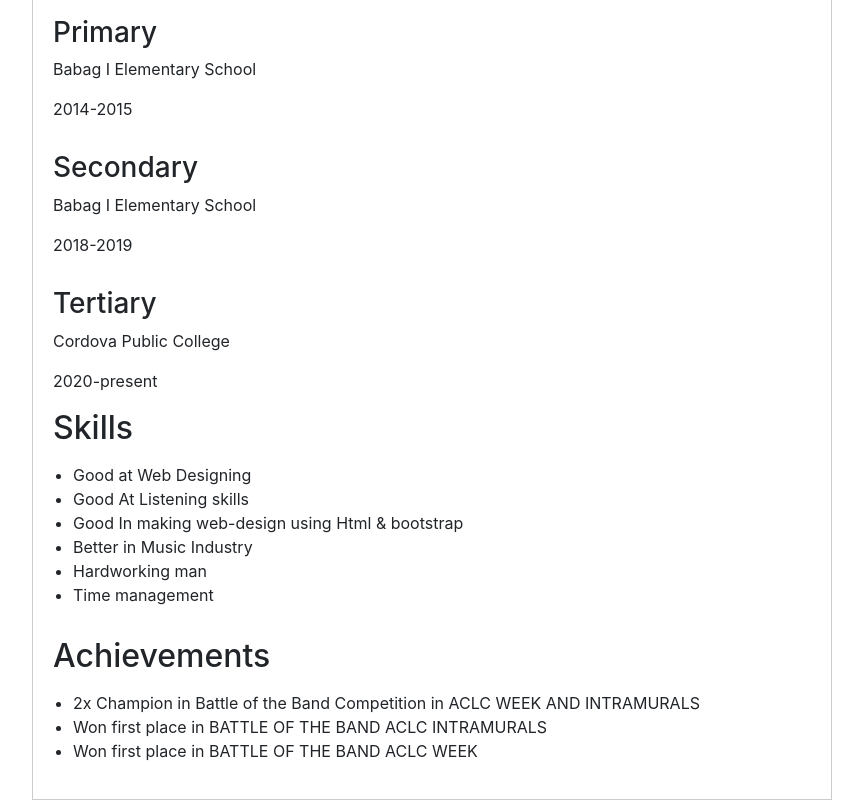
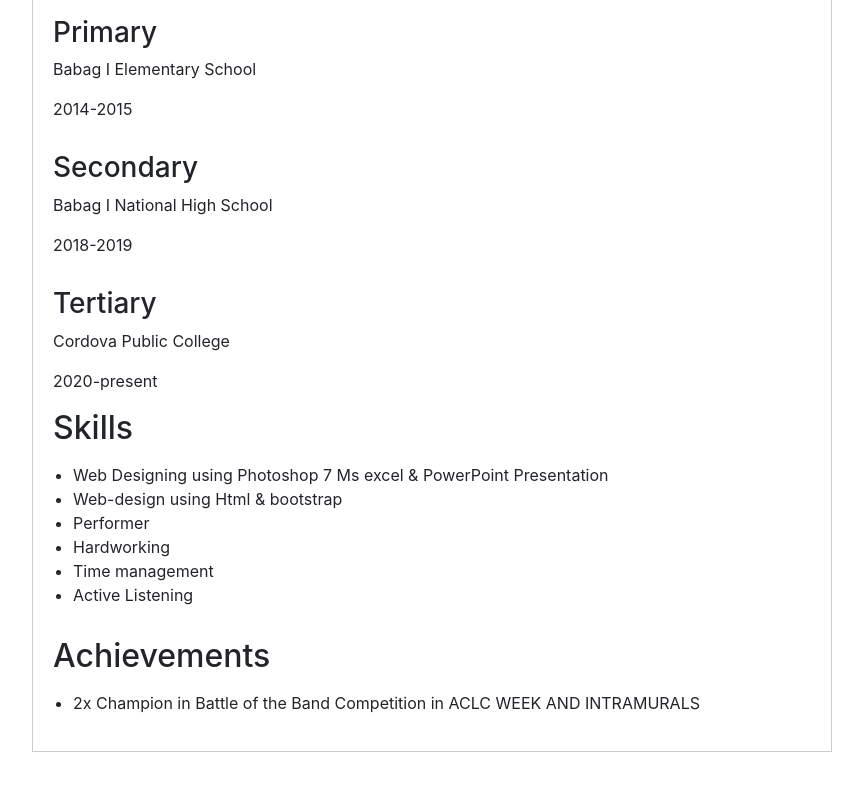
Before and after one commit to GloriousHopeGC/Portfolio, a Vue app: page /resume in a window 1280 px wide. Shown: the part 579-1379 px from the top of the page, without its empty margins (208-1071 px from the left). After the commit the page ends 1331 px from the top, so only its background shows below. Built offline with nearby package versions, Linux system fonts and the light colour scheme.

Commit message:
Update resume.vue

```diff
--- a/src/views/resume.vue
+++ b/src/views/resume.vue
@@ -67,7 +67,7 @@
   export default {
     data() {
       return {
-        fullName: "Glorious Hope Cuyos",
+        fullName: "Glorious Hope G. Cuyos",
         profession: "Bachelor of Science and Information Technology",
         email: "cuyosglorious@gmail.com",
         phone: "09662379503",
@@ -76,23 +76,21 @@
           {Primary: "Primary", school: "Babag I Elementary School", year: "2014-2015"}
         ],
         secondaryeducation:[
-          {Secondary: "Secondary", school: "Babag I Elementary School", year: "2018-2019"}
+          {Secondary: "Secondary", school: "Babag I National High School", year: "2018-2019"}
         ],
         territiaryeducation:[
           {Tertiary: "Tertiary", school: "Cordova Public College", year: "2020-present"}
         ],
         achievements: [
-          "2x Champion in Battle of the Band Competition in ACLC WEEK AND INTRAMURALS",
-          "Won first place in BATTLE OF THE BAND ACLC INTRAMURALS",
-          "Won first place in BATTLE OF THE BAND ACLC WEEK"
+          "2x Champion in Battle of the Band Competition in ACLC WEEK AND INTRAMURALS"
         ],
         skills:[
-            "Good at Web Designing",
-            "Good At Listening skills",
-            "Good In making web-design using Html & bootstrap",
-            "Better in Music Industry",
-            "Hardworking man",
-            "Time management"
+            "Web Designing using Photoshop 7 Ms excel & PowerPoint Presentation",
+            "Web-design using Html & bootstrap",
+            "Performer",
+            "Hardworking",
+            "Time management",
+            "Active Listening"
         ],
       };
     }
```
